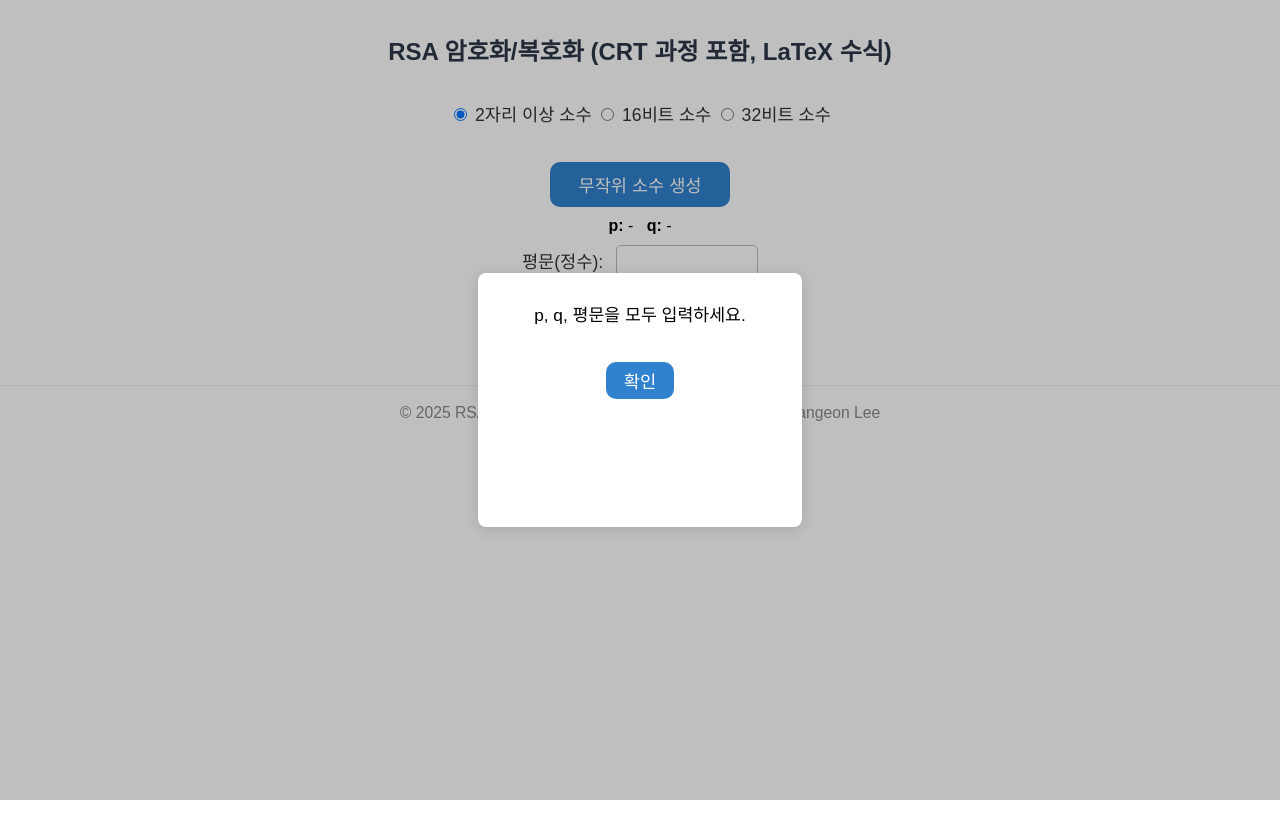
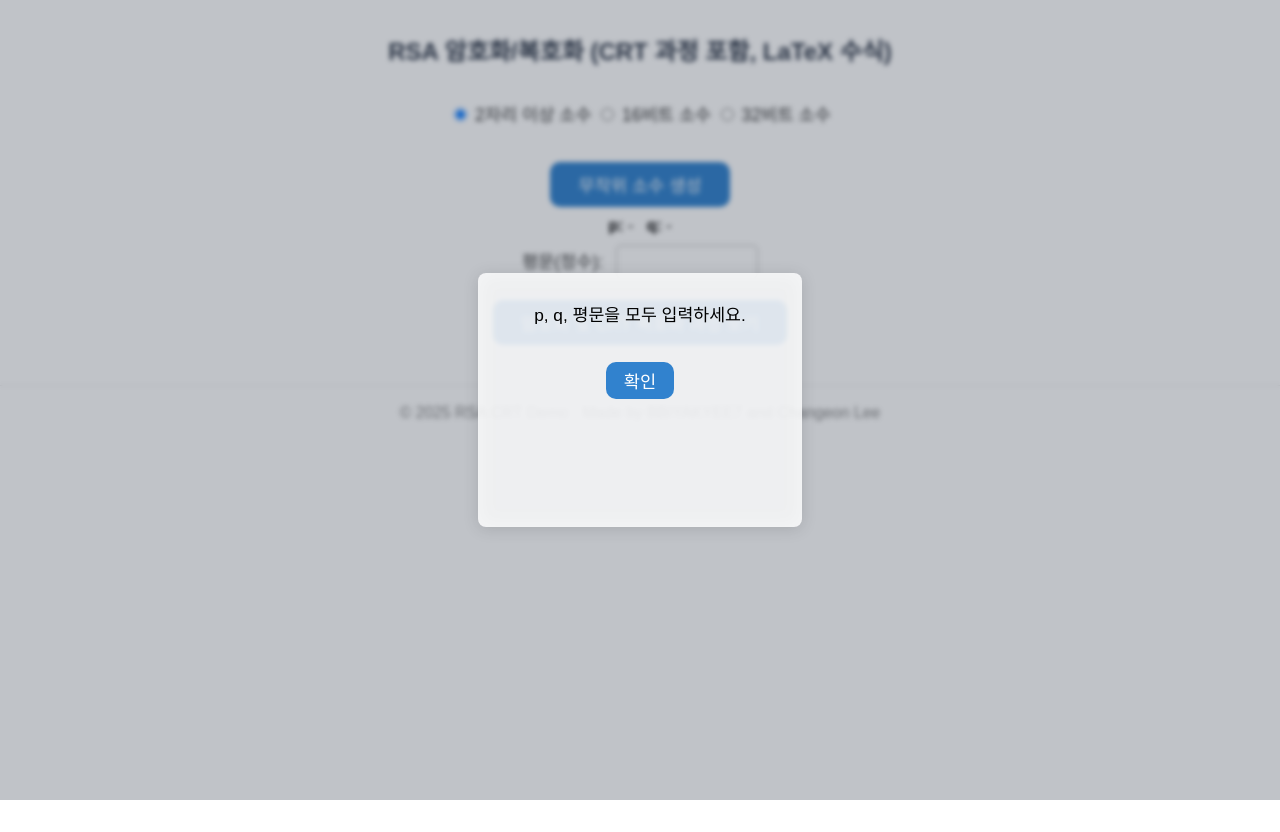
Before and after one commit to BBIYAKYEE7/RSA, a React (Create React App) app in the folder rsa-web/: page / in a window 1280 px wide. Both pictures are taken after a click on the button "암호화 및 CRT 복호화 과정 보기". Built offline with nearby package versions, Linux system fonts and the light colour scheme; a web font is replaced by a local one.

Commit message:
Animation Update

```diff
--- a/rsa-web/src/App.css
+++ b/rsa-web/src/App.css
@@ -97,6 +97,48 @@ button:hover {
   font-size: 1.08em;
 }
 
+/* 팝업 배경 페이드 + 유리 효과 */
+.popup-backdrop {
+  position: fixed; top: 0; left: 0; width: 100vw; height: 100vh;
+  background: rgba(0,0,0,0);
+  backdrop-filter: none;
+  display: flex; align-items: center; justify-content: center;
+  z-index: 1000;
+  opacity: 0;
+  transition:
+    background 0.35s cubic-bezier(.4,0,.2,1),
+    backdrop-filter 0.35s cubic-bezier(.4,0,.2,1),
+    opacity 0.35s cubic-bezier(.4,0,.2,1);
+}
+.popup-backdrop.open {
+  background: rgba(30,40,60,0.28);
+  backdrop-filter: blur(2.5px);
+  opacity: 1;
+}
+.popup-backdrop.close {
+  background: rgba(0,0,0,0);
+  backdrop-filter: none;
+  opacity: 0;
+}
+
+/* 팝업 모달 애니메이션 (기존과 동일) */
+.popup-modal {
+  opacity: 0;
+  transform: translateY(60px) scale(0.98);
+  transition: opacity 0.35s cubic-bezier(.4,0,.2,1), transform 0.35s cubic-bezier(.4,0,.2,1);
+  pointer-events: none;
+}
+.popup-modal.open {
+  opacity: 1;
+  transform: translateY(0) scale(1);
+  pointer-events: auto;
+}
+.popup-modal.close {
+  opacity: 0;
+  transform: translateY(60px) scale(0.98);
+  pointer-events: none;
+}
+
 @media (max-width: 700px) {
   .result-box {
     padding: 16px 4vw 10px 4vw;
--- a/rsa-web/src/App.js
+++ b/rsa-web/src/App.js
@@ -63,19 +63,66 @@ function latex(str) {
   return `<span style="font-size:1.1em;">\\(${str}\\)</span>`;
 }
 
-// 간단한 팝업(모달) 컴포넌트
+// 애니메이션 팝업(모달) 컴포넌트
 function Popup({ open, message, onClose }) {
-  if (!open) return null;
+  const [visible, setVisible] = useState(open);
+  const [isClosing, setIsClosing] = useState(false);
+  const [shouldOpen, setShouldOpen] = useState(false);
+
+  useEffect(() => {
+    if (open) {
+      setVisible(true);
+      setIsClosing(false);
+      setTimeout(() => setShouldOpen(true), 10); // 한 프레임 뒤에 open
+    } else if (visible) {
+      setIsClosing(true);
+      setShouldOpen(false);
+      const timer = setTimeout(() => {
+        setVisible(false);
+        setIsClosing(false);
+      }, 350);
+      return () => clearTimeout(timer);
+    }
+  }, [open, visible]);
+
+  if (!visible) return null;
+
   return (
-    <div style={{
-      position: "fixed", top: 0, left: 0, width: "100vw", height: "100vh",
-      background: "rgba(0,0,0,0.25)", display: "flex", alignItems: "center", justifyContent: "center", zIndex: 1000
-    }}>
-      <div style={{
-        background: "#fff", padding: "28px 32px", borderRadius: 8, boxShadow: "0 2px 16px #0002", minWidth: 260
-      }}>
+    <div
+      className={
+        "popup-backdrop" +
+        (shouldOpen && !isClosing ? " open" : "") +
+        (isClosing ? " close" : "")
+      }
+    >
+      <div
+        className={
+          "popup-modal" +
+          (shouldOpen && !isClosing ? " open" : "") +
+          (isClosing ? " close" : "")
+        }
+        style={{
+          background: "rgba(255,255,255,0.85)",
+          backdropFilter: "blur(10px)",
+          padding: "28px 32px",
+          borderRadius: 8,
+          boxShadow: "0 2px 16px #0002",
+          minWidth: 260,
+        }}
+      >
         <div style={{ marginBottom: 18, fontSize: "1.08em" }}>{message}</div>
-        <button onClick={onClose} style={{ padding: "6px 18px" }}>확인</button>
+        <button
+          onClick={() => {
+            setIsClosing(true);
+            setShouldOpen(false);
+            setTimeout(() => {
+              onClose();
+            }, 350);
+          }}
+          style={{ padding: "6px 18px" }}
+        >
+          확인
+        </button>
       </div>
     </div>
   );
```
